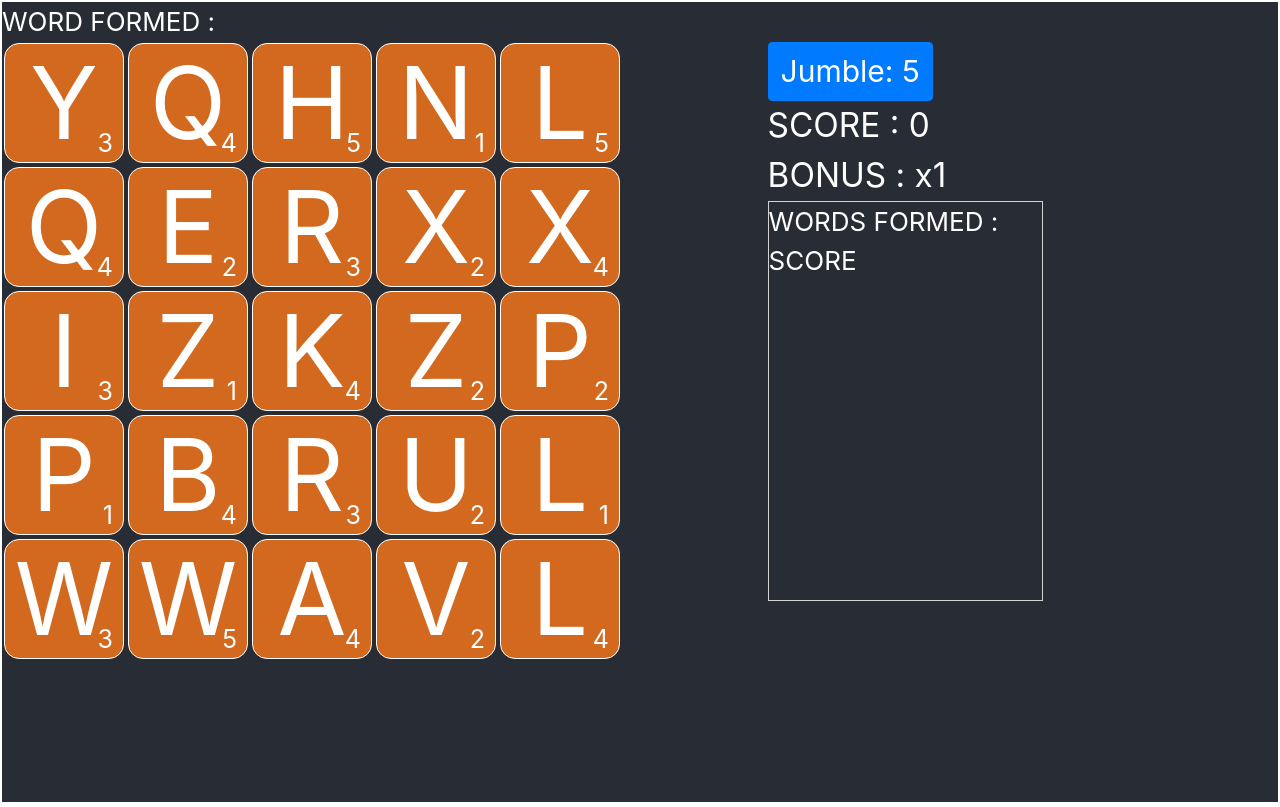
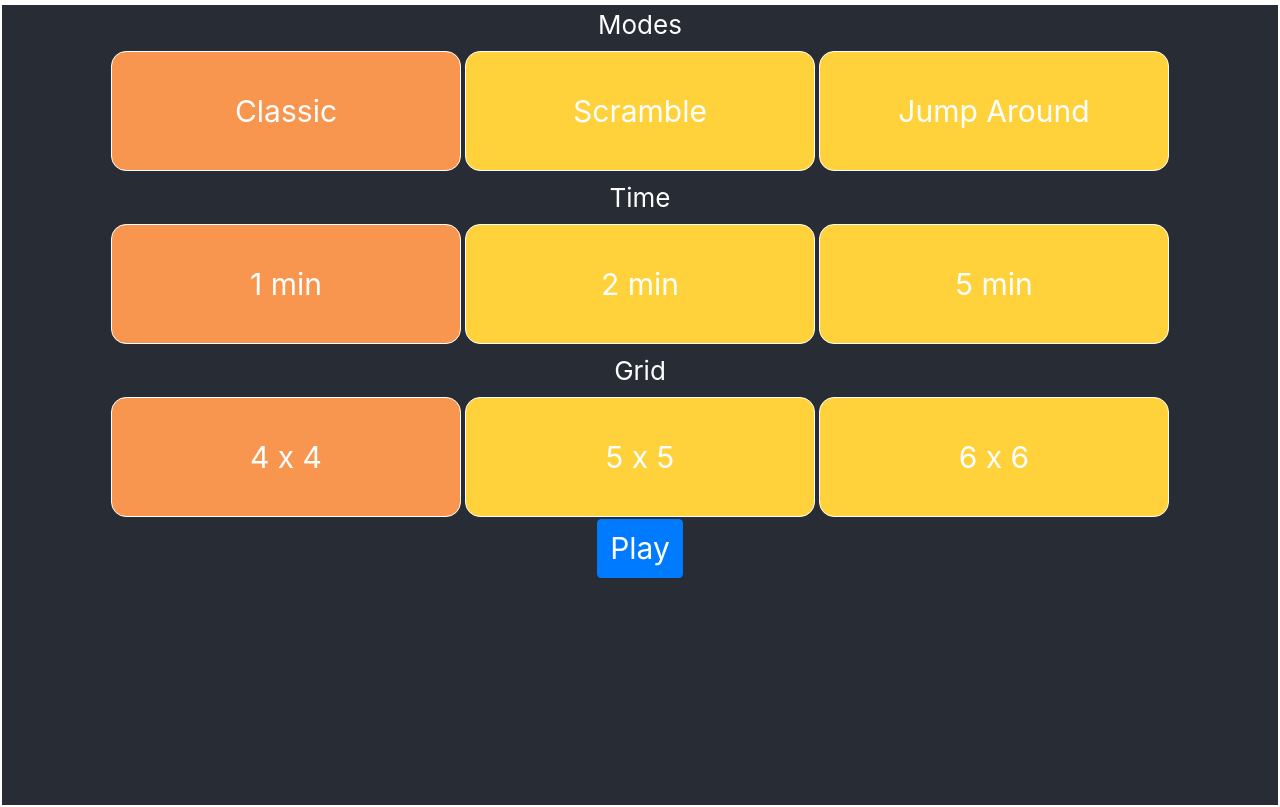
Before and after one commit to astrarudra/the-hateful-8, a React (Create React App) app in the folder finalproject/: page / in a window 1280 px wide. Built offline with nearby package versions, Linux system fonts and the light colour scheme.

Commit message:
R2: Home Page Functions

```diff
--- a/finalproject/src/App.js
+++ b/finalproject/src/App.js
@@ -3,6 +3,8 @@ import './App.css';
 import allWords from './constants/words.json'
 import GameGrid from './components/GameGrid'
 import RightPanel from './components/RightPanel'
+import HomePage from './modules/HomePage'
+import PlayPage from './modules/PlayPage'
 
 import _ from 'lodash'
 import { getRndInteger, genTiles, validateSelection } from './utility'
@@ -12,8 +14,10 @@ export default class App extends Component {
     super(props);
     var { alphaMatrix, scoreMatrix } = genTiles(5, 5)
     this.state = {
-      mode: "playaround", // classic , scramble
       pageSelected: 'home',
+      mode: "classic", // classic , scramble
+      time: 1,
+      grid: 4,
       alphaMatrix,
       scoreMatrix,
       address: [],
@@ -27,6 +31,8 @@ export default class App extends Component {
       wordsFormed: []
     }
   }
+
+  setStore = (o) => this.setState(o)
 
   jumble = () => {
     var { jumble } = this.state
@@ -111,18 +117,15 @@ export default class App extends Component {
 
   render() {
     var { state, setState } = this
-    var { pageSelected, alphaMatrix, scoreMatrix, address, wordComposed, score, correct, error, jumble, bonus, wordsFormed } = state
+    var { pageSelected } = state
     var page = {
-      //home : <Home />
+      home : <HomePage state={state} setStore={this.setStore} />,
+      play : <PlayPage state={state} jumble={this.jumble} tileSelected={this.tileSelected} />
     }
 
     return (
-      <div className="main d-flex">
-        <div className="w-75">
-          <div>WORD FORMED : {wordComposed}</div>
-          <GameGrid state={state} tileSelected={this.tileSelected} />
-        </div>
-        <RightPanel state={state} />
+      <div className="main">
+        {page[pageSelected]}
       </div>
     )
   }
--- a/finalproject/src/index.css
+++ b/finalproject/src/index.css
@@ -12,10 +12,22 @@ code {
     monospace;
 }
 
+.selection-btn {
+  height: 120px;
+  width: 350px;
+  background: rgb(255, 210, 60);
+  font-size: 30px;
+  border-radius: 15px;
+  border: 1px solid white;
+  margin: 2px;
+  align-items: center;
+  justify-content: center;
+}
+
 .tile {
   position: relative;
-  height: 120px;
-  width: 120px;
+  height: 150px;
+  width: 150px;
   border: 1px solid white;
   border-radius: 15px;
   font-size: 100px;
@@ -25,6 +37,9 @@ code {
 
 .selected {
   background: rgb(250, 187, 142);
+}
+.selected-btn {
+  background: rgb(248, 150, 79);
 }
 
 .error {
@@ -41,6 +56,10 @@ code {
   justify-content: center;
 }
 
+.f-center {
+  justify-content: center;
+}
+
 .score {
   font-size: 25px;
   position: absolute;
@@ -51,3 +70,7 @@ code {
 .d-flex {
   display: flex;
 }
+
+.header {
+  margin: 5px;
+}
--- /dev/null
+++ b/finalproject/src/modules/HomePage.jsx
@@ -0,0 +1,59 @@
+import React, { Component } from 'react'
+
+export default class HomePage extends Component {
+
+    gotoPlay = () => {
+        this.props.setStore({pageSelected: "play"})
+    }
+    setMode = (param) => {
+        this.props.setStore({mode: param})
+    }
+    setTime = (param) => {
+        this.props.setStore({time: param})
+    }
+    setGrid = (param) => {
+        this.props.setStore({grid: param})
+    }
+
+    render() {
+        var { setStore , state } = this.props
+        var { mode , time , grid } = state
+        var selectedClass = "selection-btn aligner selected-btn"
+        var defaultClass = "selection-btn aligner"
+        return (
+            <div className="text-center">
+                <div className="block">
+                    <div className="header">Modes</div>
+                    <div className="content">
+                        <div className="d-flex f-center">
+                            <div className={mode === "classic" ? selectedClass : defaultClass} onClick={() => this.setMode("classic")}>Classic</div>
+                            <div className={mode === "scramble" ? selectedClass : defaultClass} onClick={() => this.setMode("scramble")}>Scramble</div>
+                            <div className={mode === "jumparound" ? selectedClass : defaultClass} onClick={() => this.setMode("jumparound")}>Jump Around</div>
+                        </div>
+                    </div>
+                </div>
+                <div className="block">
+                    <div className="header">Time</div>
+                    <div className="content">
+                        <div className="d-flex f-center">
+                            <div className={time === 1 ? selectedClass : defaultClass} onClick={() => this.setTime(1)}>1 min</div>
+                            <div className={time === 2 ? selectedClass : defaultClass} onClick={() => this.setTime(2)}>2 min</div>
+                            <div className={time === 5 ? selectedClass : defaultClass} onClick={() => this.setTime(5)}>5 min</div>
+                        </div>
+                    </div>
+                </div>
+                <div className="block">
+                    <div className="header">Grid</div>
+                    <div className="content">
+                        <div className="d-flex f-center">
+                            <div className={grid === 4 ? selectedClass : defaultClass} onClick={() => this.setGrid(4)}>4 x 4</div>
+                            <div className={grid === 5 ? selectedClass : defaultClass} onClick={() => this.setGrid(5)}>5 x 5</div>
+                            <div className={grid === 6 ? selectedClass : defaultClass} onClick={() => this.setGrid(6)}>6 x 6</div>
+                        </div>
+                    </div>
+                </div>
+                <button className="btn btn-primary" style={{fontSize:"30px"}} onClick={this.gotoPlay}>Play</button>
+            </div>
+        )
+    }
+}
--- /dev/null
+++ b/finalproject/src/modules/PlayPage.jsx
@@ -0,0 +1,19 @@
+import React, { Component } from 'react'
+import GameGrid from '../components/GameGrid'
+import RightPanel from '../components/RightPanel'
+
+export default class PlayPage extends Component {
+    render() {
+        var { tileSelected , state } = this.props
+        var { wordComposed } = state
+        return (
+            <div className="d-flex">
+              <div className="w-75">
+                <div>WORD FORMED : {wordComposed}</div>
+                <GameGrid state={state} tileSelected={tileSelected} />
+              </div>
+              <RightPanel state={state} />
+            </div>
+        )
+    }
+}
```
